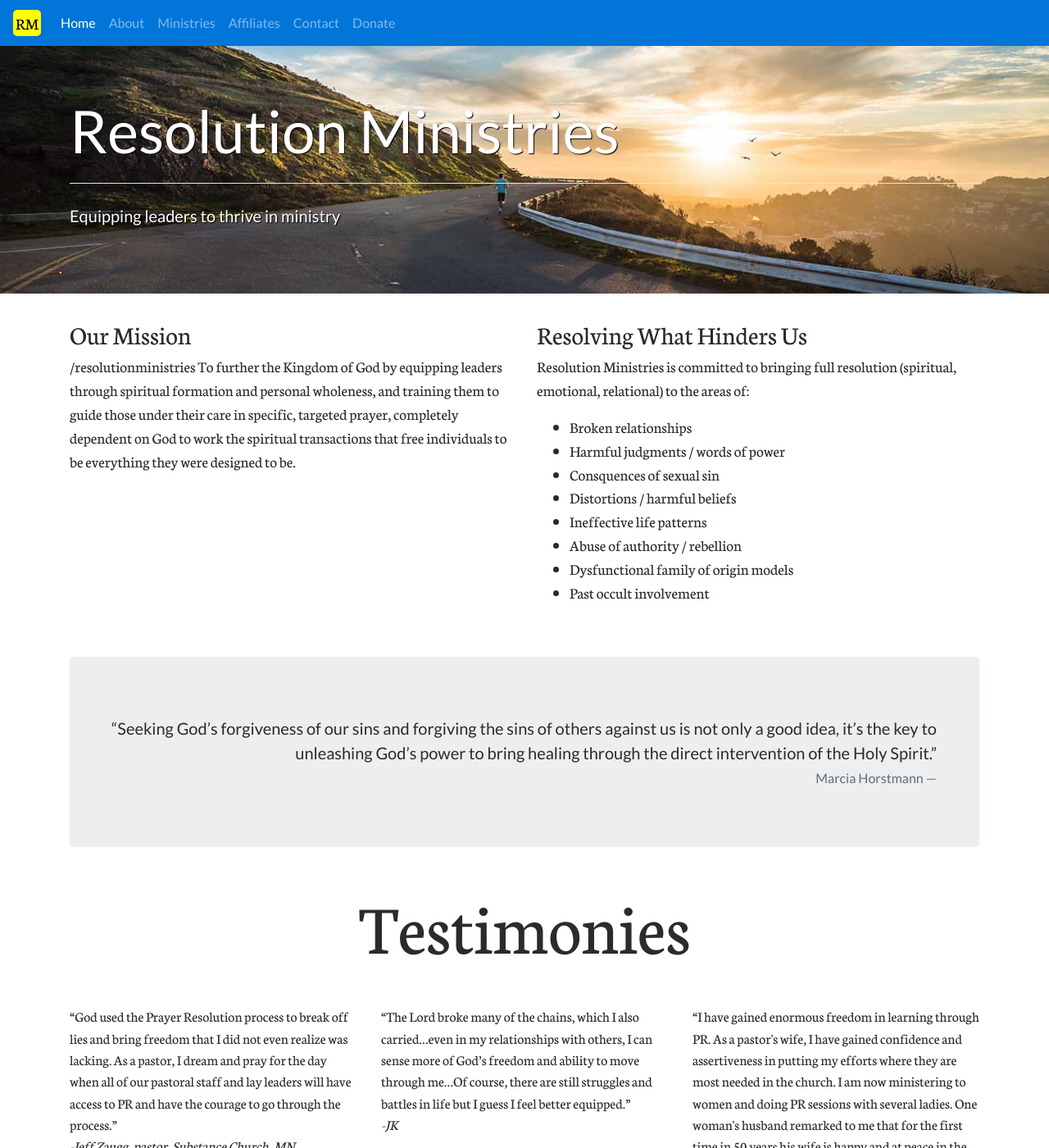
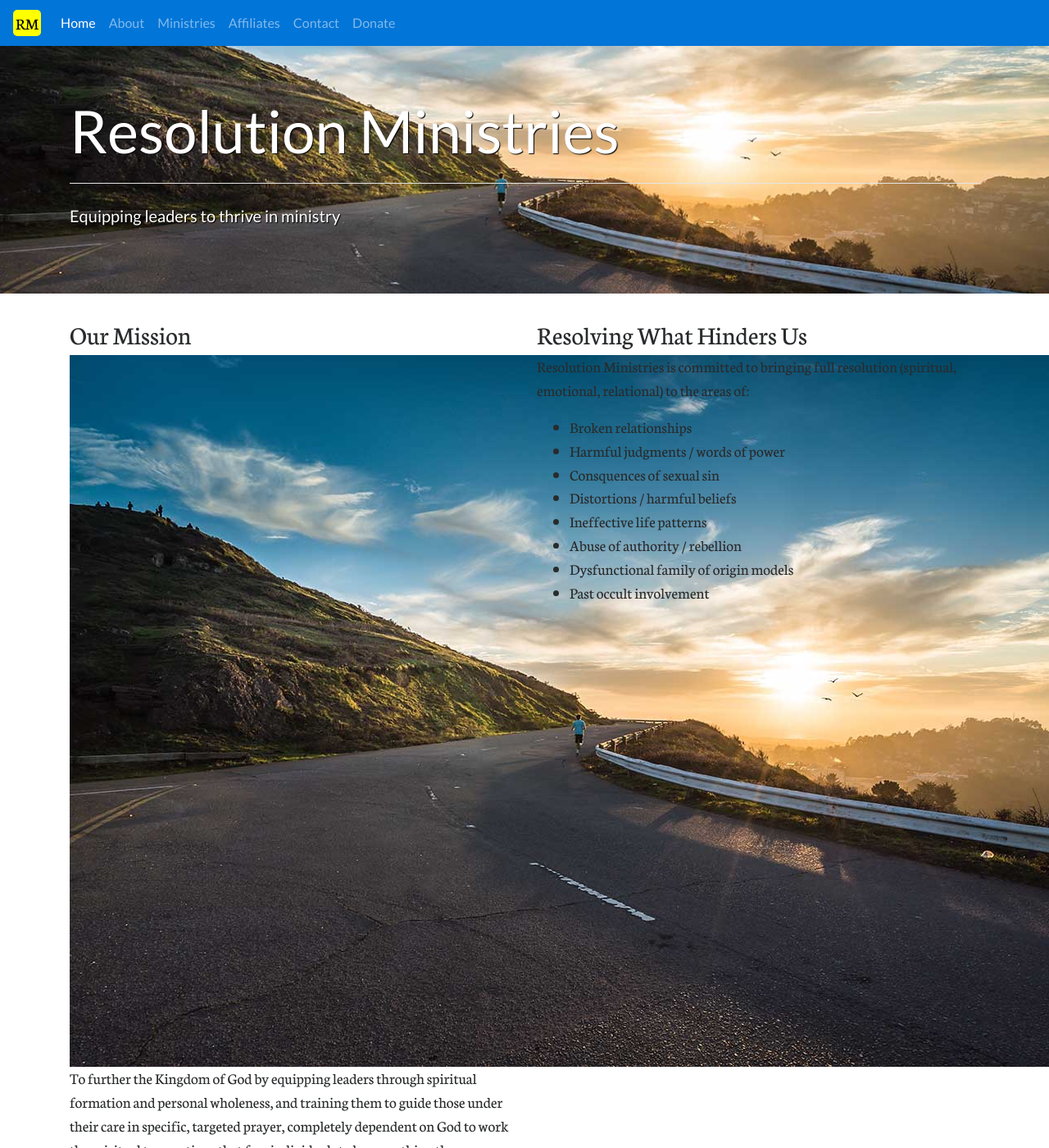
Before and after one commit to horstmannd/resolutionministries, a Jekyll site: the page built from index.html, in a window 1280 px wide and 1400 px high. Shown: the whole window at 82% size. Built offline with Jekyll 4.4.1, drawn with Linux system fonts in a browser that asks for light colours; nearby versions of some CDN libraries; some of the changed text lies outside the part shown.

Commit message:
test baseurl again

```diff
--- a/_config.yml
+++ b/_config.yml
@@ -14,7 +14,7 @@
 # You can create any custom variable you would like, and they will be accessible
 # in the templates via {{ site.myvariable }}.
 title: Resolution Ministries
-email: Marcia@ResolutionMinistries.org
+email: marciahorstmann@gmail.com
 description: This is the website of Marcia Horstmann, founder of Resolution Ministries, a work dedicated to equipping leaders in Prayer Resolution.
 baseurl: "/resolutionministries" # the subpath of your site, e.g. /blog
 url: "" # the base hostname & protocol for your site, e.g. http://example.com
--- a/index.html
+++ b/index.html
@@ -7,7 +7,7 @@
   <div class="col-md-6">
     <h2>Our Mission</h2>
     <p>
-      {{ site.baseurl }}
+      <img src="{{ site.baseurl }}/img/runner.jpg">
       To further the Kingdom of God by equipping leaders through spiritual formation and personal wholeness, and training them to guide those under their care in specific, targeted prayer, completely dependent on God to work the spiritual transactions that free individuals to be everything they were designed to be.
     </p>
   </div>
```
